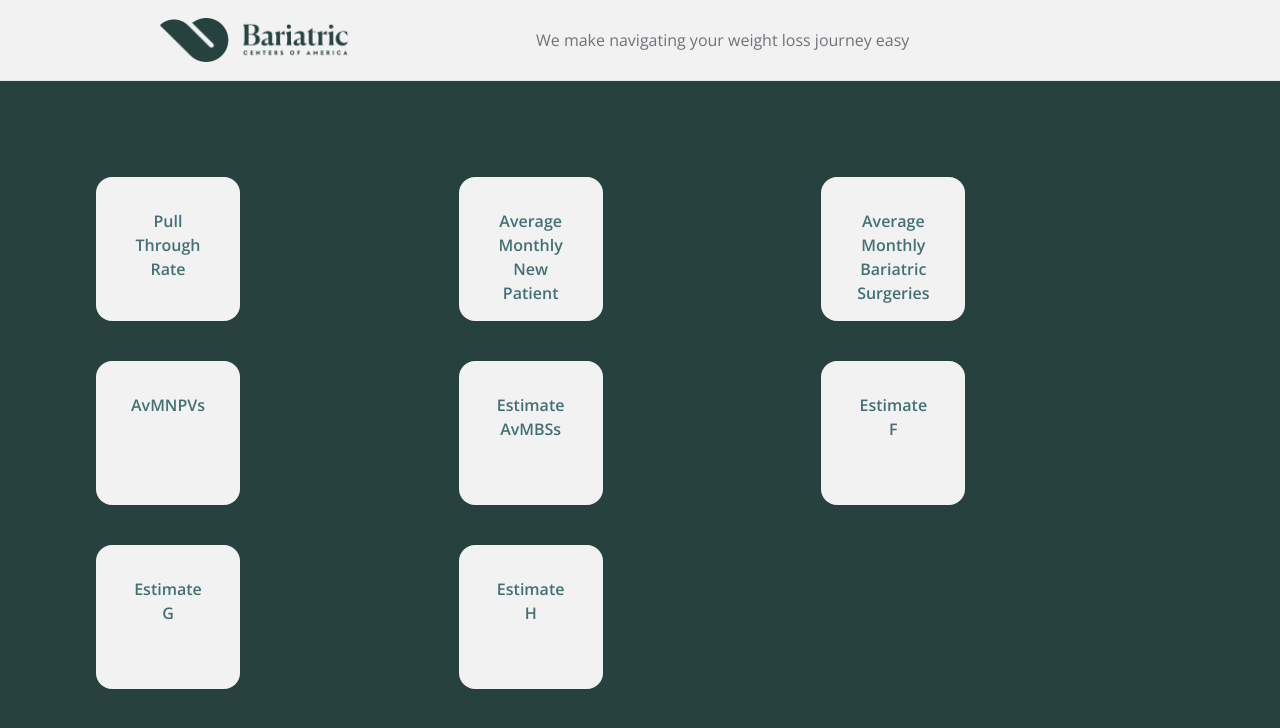
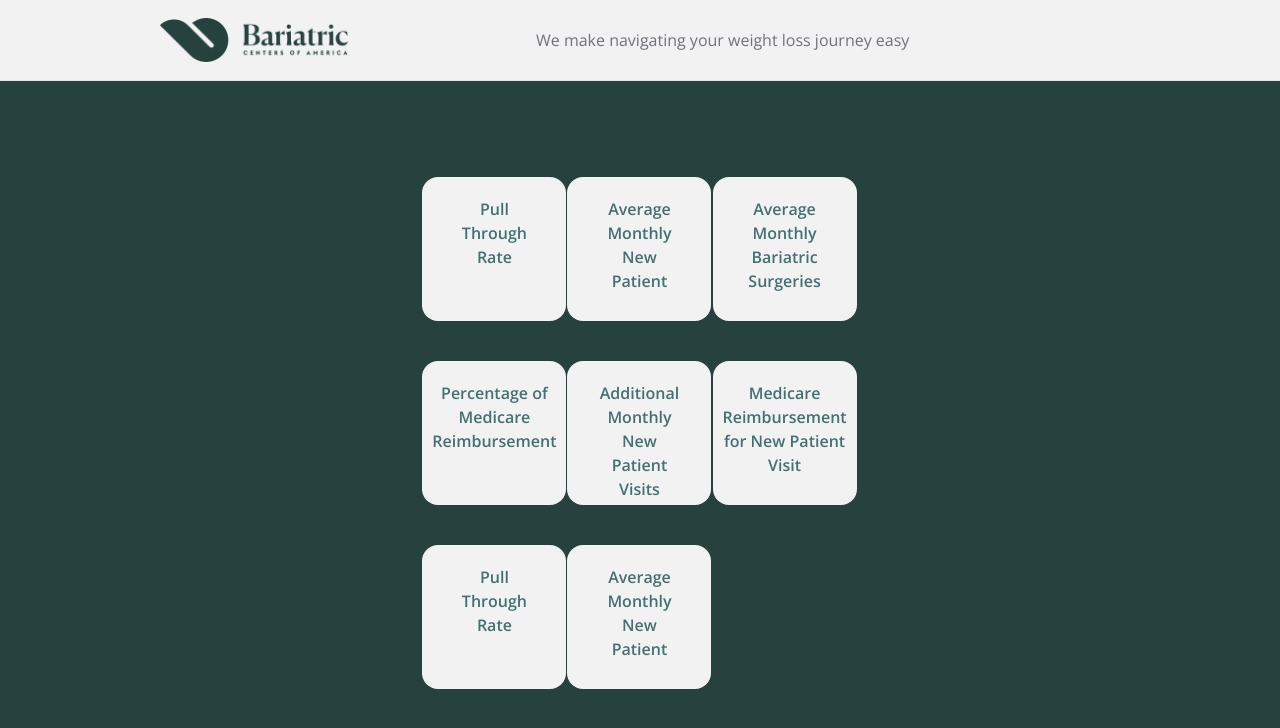
Before and after one commit to rohanjaiswal372/roi-claculator, a Next.js app: page / in a window 1280 px wide. Shown: the top 728 px of the page. Built offline with nearby package versions, Linux system fonts and the light colour scheme.

Commit message:
style enhancments

```diff
--- a/src/app/component/box/box.tsx
+++ b/src/app/component/box/box.tsx
@@ -12,15 +12,18 @@ function block() {
     setIsOpen(false)
   }
 
-  const updateResourceData = (resource : any) => {
+  const updateResourceData = (resource: any) => {
     setResourceData(resource)
     setIsOpen(true)
   }
 
   return (
-    <div className="grid grid-flow-col auto-cols-fr min-h-fit max-h-full w-full">
-      <Card selectResource={updateResourceData}/>
-      {(isOpen && resourceData) && <Estimate close={closeEstimatePanel} resourceData={resourceData}/>}
+    <div className={
+      `grid grid-flow-col auto-cols-fr min-h-fit max-h-full
+      ${(!isOpen && !resourceData) ? 'w-2/5' : 'w-full'}`
+    }>
+      <Card selectResource={updateResourceData} />
+      {(isOpen && resourceData) && <Estimate close={closeEstimatePanel} resourceData={resourceData} />}
     </div>
   )
 }
--- a/src/app/component/card/card.tsx
+++ b/src/app/component/card/card.tsx
@@ -7,12 +7,12 @@ interface ResourceProps {
 
 function card({ selectResource }: ResourceProps) {
   return (
-    <div className="grid grid-cols-3 gap-y-10">
+    <div className="grid grid-cols-3 gap-y-10 h-fit">
       {data.map((el, idx) =>
         <div key={idx} onClick={() => selectResource(el)}
         className="bg-[#f2f2f2] card h-36 w-36 text-neutral-content hover:cursor-pointer">
-          <div className="card-body items-center text-center">
-            <h2 className="card-title text-[#437073] text-sm md:text-base">{el.title}</h2>
+          <div className="card-body items-center text-center pt-5">
+            <h2 className="card-title text-[#437073] text-sm md:text-base pb-4">{el.title}</h2>
           </div>
         </div>
       )}
--- a/src/app/resource.tsx
+++ b/src/app/resource.tsx
@@ -4,31 +4,33 @@ export const data = [
     input: [
       {
         name: 'Average Monthly New Patient Visits',
-        abbreviation: 'AvMNPVs',
+        id: 'AvMNPVs',
         type: 'number',
       },
       {
         name: 'Average Monthly Bariatric Surgeries',
-        abbreviation: 'AvMBSs',
+        id: 'AvMBSs',
         type: 'number',
       },
       {
         name: 'Percentage or Number Increase in New Patient Visits',
-        abbreviation: null,
+        id: 'PNINPV',
         type: 'number',
       },
     ],
     estimate: [
       {
         name: 'Pull Through Rate',
-        abbreviation: 'PTR',
+        id: 'PTR',
+        arguments: ['AvMBSs', 'AvMNPVs'],
         formula: (AvMBSs : number, AvMNPVs : number) => {
           return  AvMBSs/AvMNPVs
         }
       },
       {
         name: 'Additional Monthly New Patient Visits',
-        abbreviation: 'AdMNPVs',
+        id: 'AdMNPVs',
+        arguments: ['AvMBSs', 'AvMNPVs'],
         formula: (AvMNPVs : number, NewPatientVisits : number) => {
           return  AvMNPVs * NewPatientVisits
         }
@@ -39,34 +41,66 @@ export const data = [
     title : 'Average Monthly New Patient',
     input: [
       {
-        name: 'Average Monthly New Patient Visits',
-        abbreviation: 'AvMNPVs',
+        name: 'Percentage of Medicare Reimbursement for Commercial Evaluation and Management Codes',
+        id: 'CPctMCREM',
         type: 'number',
       },
       {
-        name: 'Average Monthly Bariatric Surgeries',
-        abbreviation: 'AvMBSs',
+        name: 'Percentage of Medicare Reimbursement for Exchange Evaluation and Management Codes',
+        id: 'EPctMcrEM',
         type: 'number',
       },
       {
-        name: 'Percentage or Number Increase in New Patient Visits',
-        abbreviation: null,
+        name: 'Percentage of Medicare Reimbursement for Medicaid Evaluation and Management Codes',
+        id: 'McdPctMcrEM',
+        type: 'number',
+      },
+      // {
+      //   name: 'Percentage of Medicare Reimbursement for Medicare Evaluation and Management Codes',
+      //   id: 'McrPctMcrEM',
+      //   type: 'number',
+      // },
+      // {
+      //   name: 'Percentage of New Patient Visits Commercial',
+      //   id: 'PctNPVsC',
+      //   type: 'number',
+      // },
+      // {
+      //   name: 'Percentage of New Patient Visits Exchange',
+      //   id: 'PctNPVsE',
+      //   type: 'number',
+      // },
+      // {
+      //   name: 'Percentage of New Patient Visits Medicaid',
+      //   id: 'PctNPVsMcd',
+      //   type: 'number',
+      // },
+      {
+        name: 'Percentage of New Patient Visits Medicare',
+        id: 'PctNPVsMcr',
+        type: 'number',
+      },
+      {
+        name: 'Medicare Reimbursement for New Patient Visit',
+        id: 'CPT99205',
         type: 'number',
       },
     ],
     estimate: [
       {
-        name: 'Pull Through Rate',
-        abbreviation: 'PTR',
-        formula: (AvMBSs : number, AvMNPVs : number) => {
-          return  AvMBSs/AvMNPVs
+        name: 'Commercial Reimbursement',
+        id: 'CREM',
+        arguments: ['CPctMCREM', 'CPT99205'],
+        formula: (CPctMCREM : number, CPT99205 : number) => {
+          return  CPctMCREM * CPT99205
         }
       },
       {
-        name: 'Additional Monthly New Patient Visits',
-        abbreviation: 'AdMNPVs',
-        formula: (AvMNPVs : number, NewPatientVisits : number) => {
-          return  AvMNPVs * NewPatientVisits
+        name: 'Exchange Reimbursemen',
+        id: 'EREM',
+        arguments: ['EPctMcrEM', 'CPT99205'],
+        formula: (EPctMcrEM : number, CPT99205 : number) => {
+          return  EPctMcrEM * CPT99205
         }
       },
     ]
@@ -76,31 +110,33 @@ export const data = [
     input: [
       {
         name: 'Average Monthly New Patient Visits',
-        abbreviation: 'AvMNPVs',
+        id: 'AvMNPVs',
         type: 'number',
       },
       {
         name: 'Average Monthly Bariatric Surgeries',
-        abbreviation: 'AvMBSs',
+        id: 'AvMBSs',
         type: 'number',
       },
       {
         name: 'Percentage or Number Increase in New Patient Visits',
-        abbreviation: null,
+        id: 'PNINPV',
         type: 'number',
       },
     ],
     estimate: [
       {
         name: 'Pull Through Rate',
-        abbreviation: 'PTR',
+        id: 'PTR',
+        arguments: ['AvMBSs', 'AvMNPVs'],
         formula: (AvMBSs : number, AvMNPVs : number) => {
           return  AvMBSs/AvMNPVs
         }
       },
       {
         name: 'Additional Monthly New Patient Visits',
-        abbreviation: 'AdMNPVs',
+        id: 'AdMNPVs',
+        arguments: ['AvMBSs', 'AvMNPVs'],
         formula: (AvMNPVs : number, NewPatientVisits : number) => {
           return  AvMNPVs * NewPatientVisits
         }
@@ -108,35 +144,105 @@ export const data = [
     ]
   },
   {
-    title : 'AvMNPVs',
+    title : 'Percentage of Medicare Reimbursement',
+    input: [
+      {
+        name: 'Percentage of Medicare Reimbursement for Commercial Evaluation and Management Codes',
+        id: 'CPctMCREM',
+        type: 'number',
+      },
+      {
+        name: 'Percentage of Medicare Reimbursement for Exchange Evaluation and Management Codes',
+        id: 'EPctMcrEM',
+        type: 'number',
+      },
+      {
+        name: 'Percentage of Medicare Reimbursement for Medicaid Evaluation and Management Codes',
+        id: 'McdPctMcrEM',
+        type: 'number',
+      },
+      // {
+      //   name: 'Percentage of Medicare Reimbursement for Medicare Evaluation and Management Codes',
+      //   id: 'McrPctMcrEM',
+      //   type: 'number',
+      // },
+      // {
+      //   name: 'Percentage of New Patient Visits Commercial',
+      //   id: 'PctNPVsC',
+      //   type: 'number',
+      // },
+      // {
+      //   name: 'Percentage of New Patient Visits Exchange',
+      //   id: 'PctNPVsE',
+      //   type: 'number',
+      // },
+      // {
+      //   name: 'Percentage of New Patient Visits Medicaid',
+      //   id: 'PctNPVsMcd',
+      //   type: 'number',
+      // },
+      {
+        name: 'Percentage of New Patient Visits Medicare',
+        id: 'PctNPVsMcr',
+        type: 'number',
+      },
+      {
+        name: 'Medicare Reimbursement for New Patient Visit',
+        id: 'CPT99205',
+        type: 'number',
+      },
+    ],
+    estimate: [
+      {
+        name: 'Commercial Reimbursement',
+        id: 'CREM',
+        arguments: ['CPctMCREM', 'CPT99205'],
+        formula: (CPctMCREM : number, CPT99205 : number) => {
+          return  CPctMCREM * CPT99205
+        }
+      },
+      {
+        name: 'Exchange Reimbursemen',
+        id: 'EREM',
+        arguments: ['EPctMcrEM', 'CPT99205'],
+        formula: (EPctMcrEM : number, CPT99205 : number) => {
+          return  EPctMcrEM * CPT99205
+        }
+      },
+    ]
+  },
+  {
+    title : 'Additional Monthly New Patient Visits',
     input: [
       {
         name: 'Average Monthly New Patient Visits',
-        abbreviation: 'AvMNPVs',
+        id: 'AvMNPVs',
         type: 'number',
       },
       {
         name: 'Average Monthly Bariatric Surgeries',
-        abbreviation: 'AvMBSs',
+        id: 'AvMBSs',
         type: 'number',
       },
       {
         name: 'Percentage or Number Increase in New Patient Visits',
-        abbreviation: null,
+        id: 'PNINPV',
         type: 'number',
       },
     ],
     estimate: [
       {
         name: 'Pull Through Rate',
-        abbreviation: 'PTR',
+        id: 'PTR',
+        arguments: ['AvMBSs', 'AvMNPVs'],
         formula: (AvMBSs : number, AvMNPVs : number) => {
           return  AvMBSs/AvMNPVs
         }
       },
       {
         name: 'Additional Monthly New Patient Visits',
-        abbreviation: 'AdMNPVs',
+        id: 'AdMNPVs',
+        arguments: ['AvMBSs', 'AvMNPVs'],
         formula: (AvMNPVs : number, NewPatientVisits : number) => {
           return  AvMNPVs * NewPatientVisits
         }
@@ -144,35 +250,105 @@ export const data = [
     ]
   },
   {
-    title : 'Estimate AvMBSs',
+    title : 'Medicare Reimbursement for New Patient Visit',
+    input: [
+      {
+        name: 'Percentage of Medicare Reimbursement for Commercial Evaluation and Management Codes',
+        id: 'CPctMCREM',
+        type: 'number',
+      },
+      {
+        name: 'Percentage of Medicare Reimbursement for Exchange Evaluation and Management Codes',
+        id: 'EPctMcrEM',
+        type: 'number',
+      },
+      {
+        name: 'Percentage of Medicare Reimbursement for Medicaid Evaluation and Management Codes',
+        id: 'McdPctMcrEM',
+        type: 'number',
+      },
+      // {
+      //   name: 'Percentage of Medicare Reimbursement for Medicare Evaluation and Management Codes',
+      //   id: 'McrPctMcrEM',
+      //   type: 'number',
+      // },
+      // {
+      //   name: 'Percentage of New Patient Visits Commercial',
+      //   id: 'PctNPVsC',
+      //   type: 'number',
+      // },
+      // {
+      //   name: 'Percentage of New Patient Visits Exchange',
+      //   id: 'PctNPVsE',
+      //   type: 'number',
+      // },
+      // {
+      //   name: 'Percentage of New Patient Visits Medicaid',
+      //   id: 'PctNPVsMcd',
+      //   type: 'number',
+      // },
+      {
+        name: 'Percentage of New Patient Visits Medicare',
+        id: 'PctNPVsMcr',
+        type: 'number',
+      },
+      {
+        name: 'Medicare Reimbursement for New Patient Visit',
+        id: 'CPT99205',
+        type: 'number',
+      },
+    ],
+    estimate: [
+      {
+        name: 'Commercial Reimbursement',
+        id: 'CREM',
+        arguments: ['CPctMCREM', 'CPT99205'],
+        formula: (CPctMCREM : number, CPT99205 : number) => {
+          return  CPctMCREM * CPT99205
+        }
+      },
+      {
+        name: 'Exchange Reimbursemen',
+        id: 'EREM',
+        arguments: ['EPctMcrEM', 'CPT99205'],
+        formula: (EPctMcrEM : number, CPT99205 : number) => {
+          return  EPctMcrEM * CPT99205
+        }
+      },
+    ]
+  },
+  {
+    title : 'Pull Through Rate',
     input: [
       {
         name: 'Average Monthly New Patient Visits',
-        abbreviation: 'AvMNPVs',
+        id: 'AvMNPVs',
         type: 'number',
       },
       {
         name: 'Average Monthly Bariatric Surgeries',
-        abbreviation: 'AvMBSs',
+        id: 'AvMBSs',
         type: 'number',
       },
       {
         name: 'Percentage or Number Increase in New Patient Visits',
-        abbreviation: null,
+        id: 'PNINPV',
         type: 'number',
       },
     ],
     estimate: [
       {
         name: 'Pull Through Rate',
-        abbreviation: 'PTR',
+        id: 'PTR',
+        arguments: ['AvMBSs', 'AvMNPVs'],
         formula: (AvMBSs : number, AvMNPVs : number) => {
           return  AvMBSs/AvMNPVs
         }
       },
       {
         name: 'Additional Monthly New Patient Visits',
-        abbreviation: 'AdMNPVs',
+        id: 'AdMNPVs',
+        arguments: ['AvMBSs', 'AvMNPVs'],
         formula: (AvMNPVs : number, NewPatientVisits : number) => {
           return  AvMNPVs * NewPatientVisits
         }
@@ -180,109 +356,69 @@ export const data = [
     ]
   },
   {
-    title : 'Estimate F',
+    title : 'Average Monthly New Patient',
     input: [
       {
-        name: 'Average Monthly New Patient Visits',
-        abbreviation: 'AvMNPVs',
+        name: 'Percentage of Medicare Reimbursement for Commercial Evaluation and Management Codes',
+        id: 'CPctMCREM',
         type: 'number',
       },
       {
-        name: 'Average Monthly Bariatric Surgeries',
-        abbreviation: 'AvMBSs',
+        name: 'Percentage of Medicare Reimbursement for Exchange Evaluation and Management Codes',
+        id: 'EPctMcrEM',
         type: 'number',
       },
       {
-        name: 'Percentage or Number Increase in New Patient Visits',
-        abbreviation: null,
+        name: 'Percentage of Medicare Reimbursement for Medicaid Evaluation and Management Codes',
+        id: 'McdPctMcrEM',
+        type: 'number',
+      },
+      // {
+      //   name: 'Percentage of Medicare Reimbursement for Medicare Evaluation and Management Codes',
+      //   id: 'McrPctMcrEM',
+      //   type: 'number',
+      // },
+      // {
+      //   name: 'Percentage of New Patient Visits Commercial',
+      //   id: 'PctNPVsC',
+      //   type: 'number',
+      // },
+      // {
+      //   name: 'Percentage of New Patient Visits Exchange',
+      //   id: 'PctNPVsE',
+      //   type: 'number',
+      // },
+      // {
+      //   name: 'Percentage of New Patient Visits Medicaid',
+      //   id: 'PctNPVsMcd',
+      //   type: 'number',
+      // },
+      {
+        name: 'Percentage of New Patient Visits Medicare',
+        id: 'PctNPVsMcr',
+        type: 'number',
+      },
+      {
+        name: 'Medicare Reimbursement for New Patient Visit',
+        id: 'CPT99205',
         type: 'number',
       },
     ],
     estimate: [
       {
-        name: 'Pull Through Rate',
-        abbreviation: 'PTR',
-        formula: (AvMBSs : number, AvMNPVs : number) => {
-          return  AvMBSs/AvMNPVs
+        name: 'Commercial Reimbursement',
+        id: 'CREM',
+        arguments: ['CPctMCREM', 'CPT99205'],
+        formula: (CPctMCREM : number, CPT99205 : number) => {
+          return  CPctMCREM * CPT99205
         }
       },
       {
-        name: 'Additional Monthly New Patient Visits',
-        abbreviation: 'AdMNPVs',
-        formula: (AvMNPVs : number, NewPatientVisits : number) => {
-          return  AvMNPVs * NewPatientVisits
-        }
-      },
-    ]
-  },
-  {
-    title : 'Estimate G',
-    input: [
-      {
-        name: 'Average Monthly New Patient Visits',
-        abbreviation: 'AvMNPVs',
-        type: 'number',
-      },
-      {
-        name: 'Average Monthly Bariatric Surgeries',
-        abbreviation: 'AvMBSs',
-        type: 'number',
-      },
-      {
-        name: 'Percentage or Number Increase in New Patient Visits',
-        abbreviation: null,
-        type: 'number',
-      },
-    ],
-    estimate: [
-      {
-        name: 'Pull Through Rate',
-        abbreviation: 'PTR',
-        formula: (AvMBSs : number, AvMNPVs : number) => {
-          return  AvMBSs/AvMNPVs
-        }
-      },
-      {
-        name: 'Additional Monthly New Patient Visits',
-        abbreviation: 'AdMNPVs',
-        formula: (AvMNPVs : number, NewPatientVisits : number) => {
-          return  AvMNPVs * NewPatientVisits
-        }
-      },
-    ]
-  },
-  {
-    title : 'Estimate H',
-    input: [
-      {
-        name: 'Average Monthly New Patient Visits',
-        abbreviation: 'AvMNPVs',
-        type: 'number',
-      },
-      {
-        name: 'Average Monthly Bariatric Surgeries',
-        abbreviation: 'AvMBSs',
-        type: 'number',
-      },
-      {
-        name: 'Percentage or Number Increase in New Patient Visits',
-        abbreviation: null,
-        type: 'number',
-      },
-    ],
-    estimate: [
-      {
-        name: 'Pull Through Rate',
-        abbreviation: 'PTR',
-        formula: (AvMBSs : number, AvMNPVs : number) => {
-          return  AvMBSs/AvMNPVs
-        }
-      },
-      {
-        name: 'Additional Monthly New Patient Visits',
-        abbreviation: 'AdMNPVs',
-        formula: (AvMNPVs : number, NewPatientVisits : number) => {
-          return  AvMNPVs * NewPatientVisits
+        name: 'Exchange Reimbursemen',
+        id: 'EREM',
+        arguments: ['EPctMcrEM', 'CPT99205'],
+        formula: (EPctMcrEM : number, CPT99205 : number) => {
+          return  EPctMcrEM * CPT99205
         }
       },
     ]
```
Also changed, not shown: src/app/component/form/estimate.tsx (+24 -11 lines).
